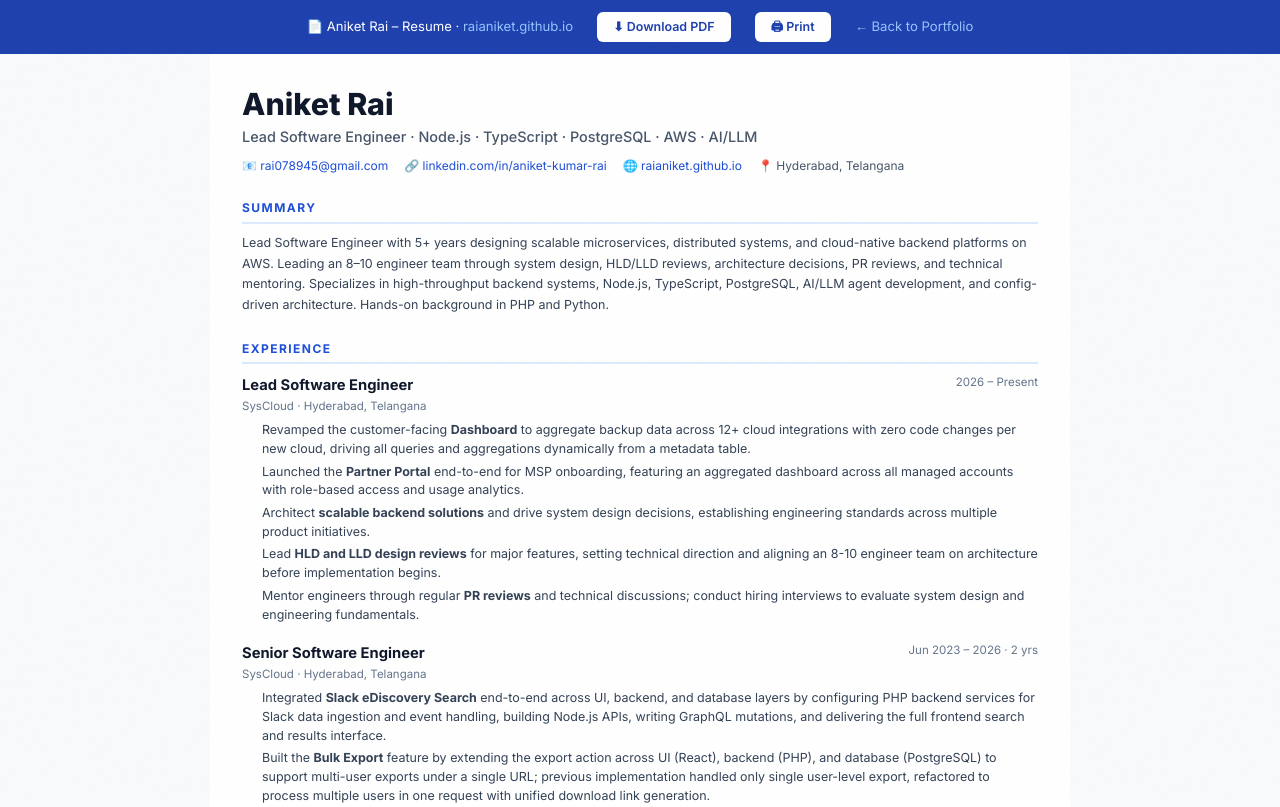
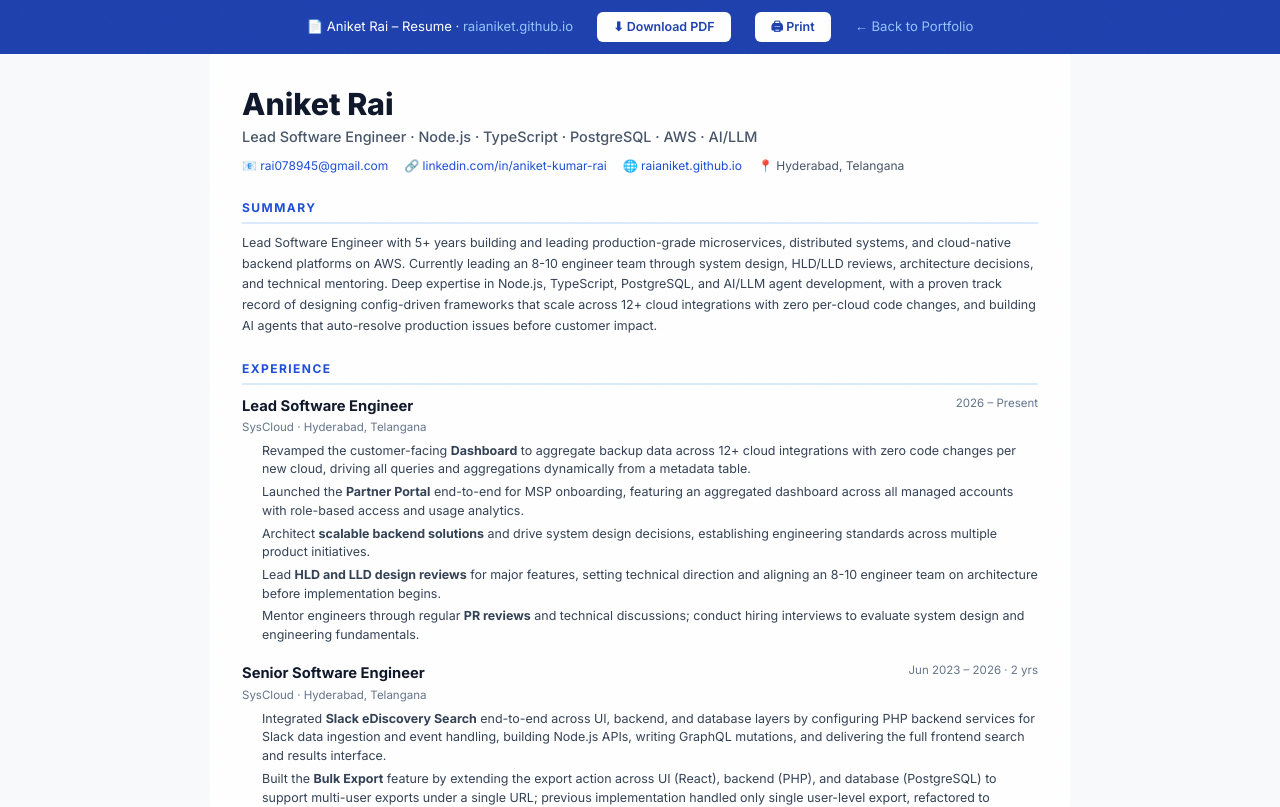
Before and after one commit to raianiket/raianiket.github.io, a Next.js app: page /resume in a window 1280 px wide. Shown: the top 807 px of the page. Built offline with nearby package versions, Linux system fonts and the light colour scheme.

Commit message:
Enhance summary: production-grade, config-driven impact, AI agents auto-resolve

```diff
--- a/src/app/resume/page.tsx
+++ b/src/app/resume/page.tsx
@@ -113,9 +113,9 @@ export default function ResumePage() {
         <div className="section">
           <h2>Summary</h2>
           <p style={{ fontSize: "0.78rem", color: "#334155", lineHeight: 1.65 }}>
-            Lead Software Engineer with 5+ years designing scalable microservices, distributed systems, and cloud-native backend platforms on AWS.
-            Leading an 8–10 engineer team through system design, HLD/LLD reviews, architecture decisions, PR reviews, and technical mentoring.
-            Specializes in high-throughput backend systems, Node.js, TypeScript, PostgreSQL, AI/LLM agent development, and config-driven architecture. Hands-on background in PHP and Python.
+            Lead Software Engineer with 5+ years building and leading production-grade microservices, distributed systems, and cloud-native backend platforms on AWS.
+            Currently leading an 8-10 engineer team through system design, HLD/LLD reviews, architecture decisions, and technical mentoring.
+            Deep expertise in Node.js, TypeScript, PostgreSQL, and AI/LLM agent development, with a proven track record of designing config-driven frameworks that scale across 12+ cloud integrations with zero per-cloud code changes, and building AI agents that auto-resolve production issues before customer impact.
           </p>
         </div>
 
```
